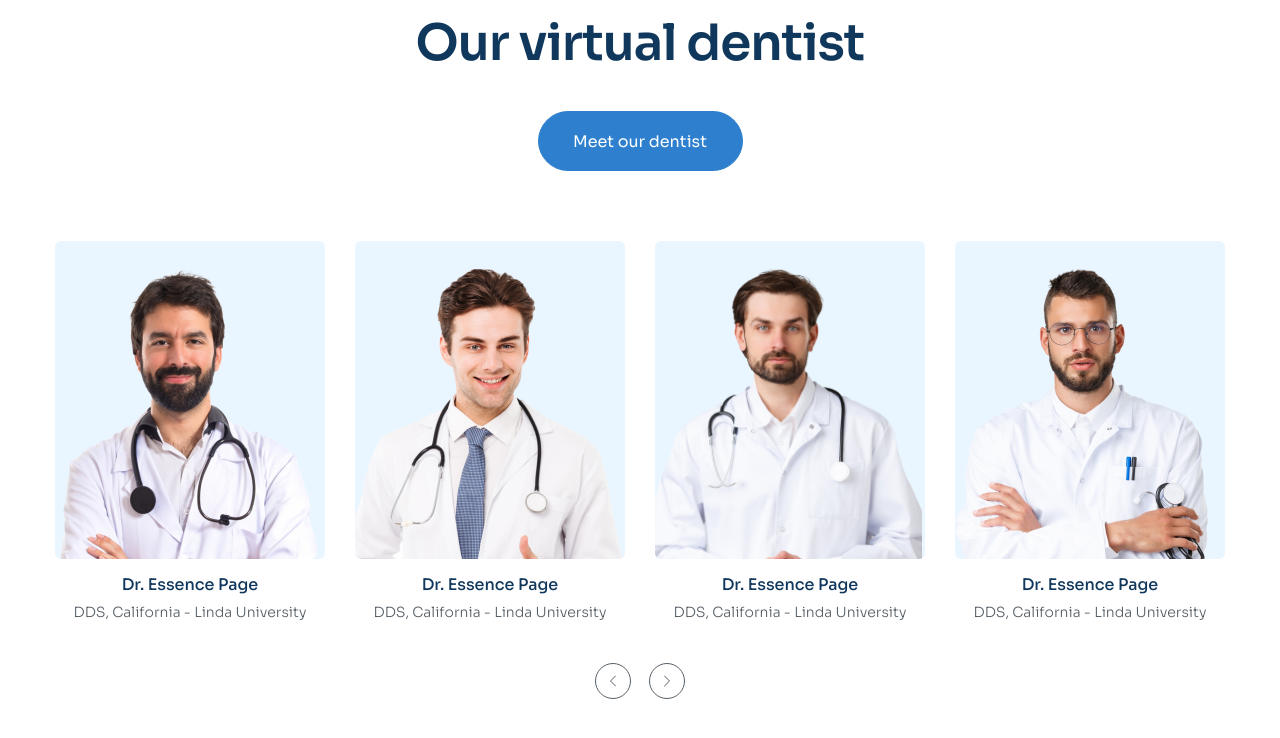
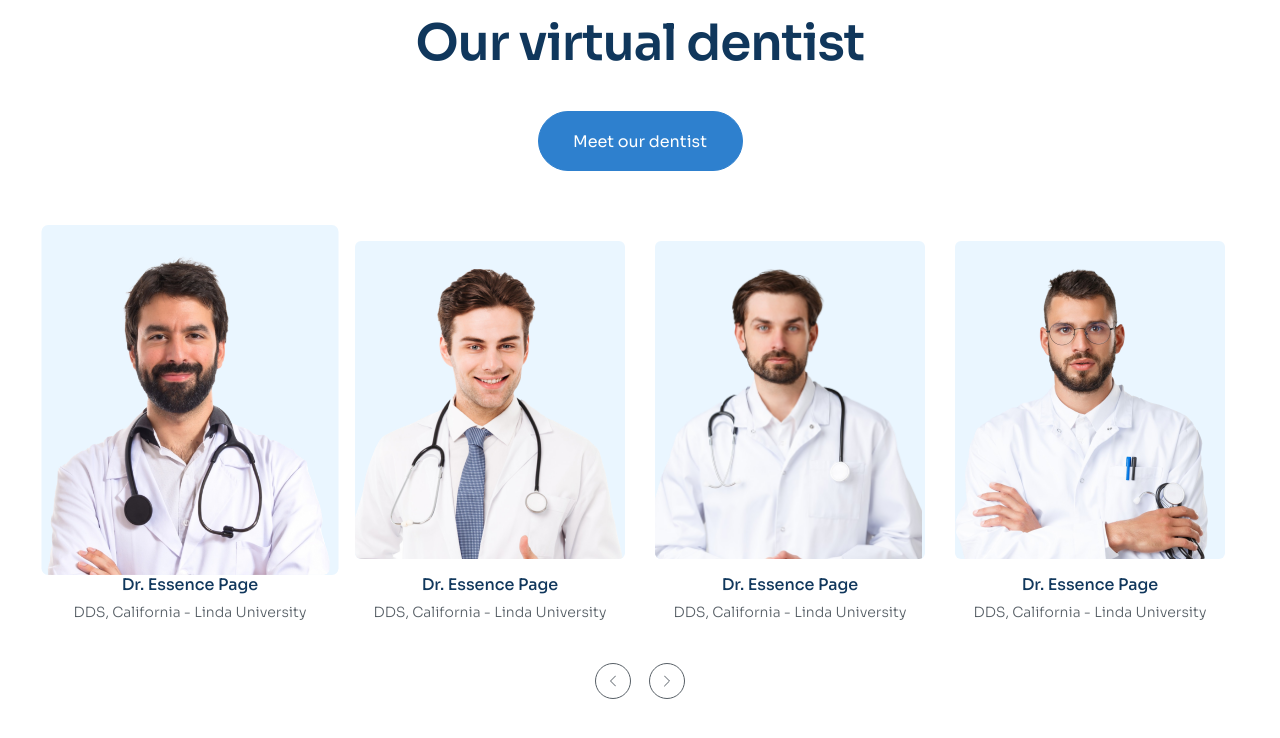
Before and after one commit to phucbinh1609/project-03, a plain HTML site: page index.html in a window 1280 px wide. In both pictures the pointer is over the element 190 px from the left and 3959 px from the top of the page. Shown: the part 3559-4297 px from the top of the page. Drawn offline with Linux system fonts and the light colour scheme.

Commit message:
Làm phần member #2

```diff
--- a/assets/css/styles.css
+++ b/assets/css/styles.css
@@ -439,7 +439,7 @@ a {
     margin-top: 70px;
 }
 
-.memeber-item:hover .member-item__img-bg {
+.member-item:hover .member-item__img-bg {
     transform: scale(1.1);
 }
 
```
